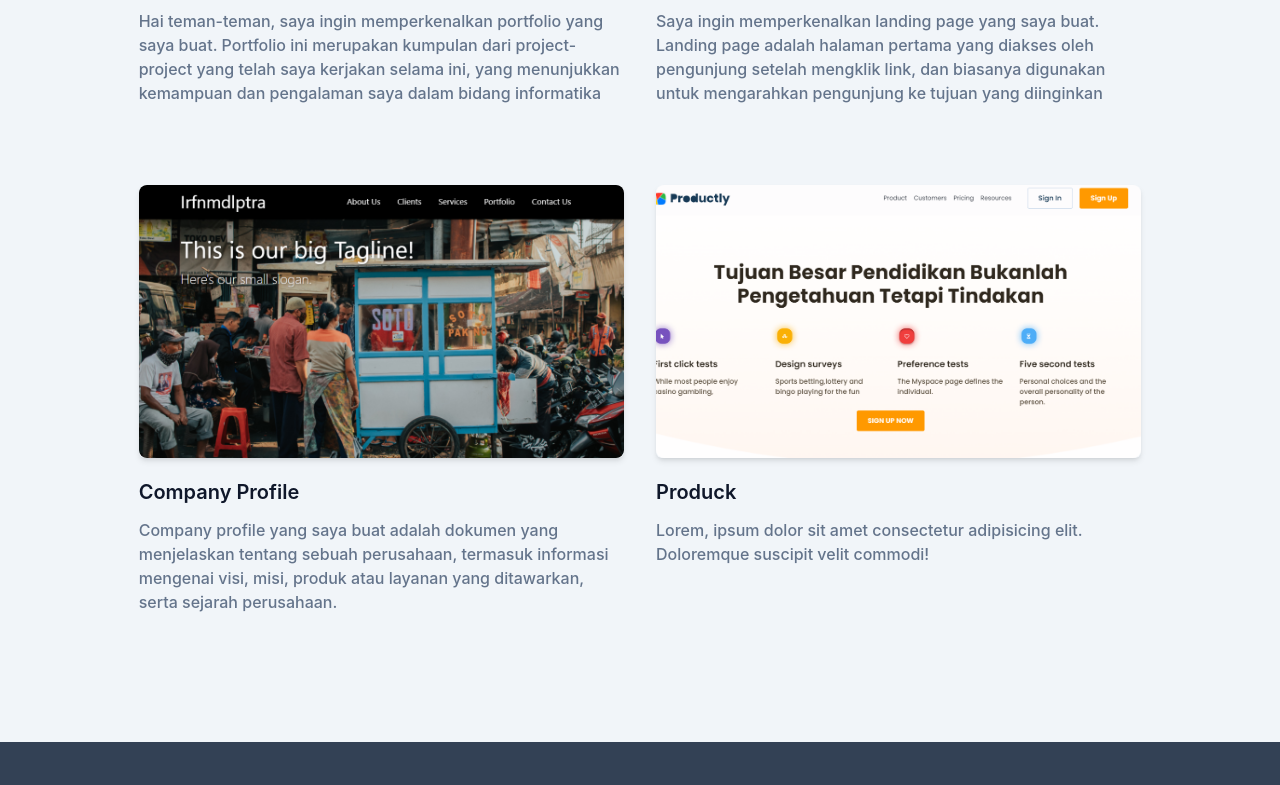
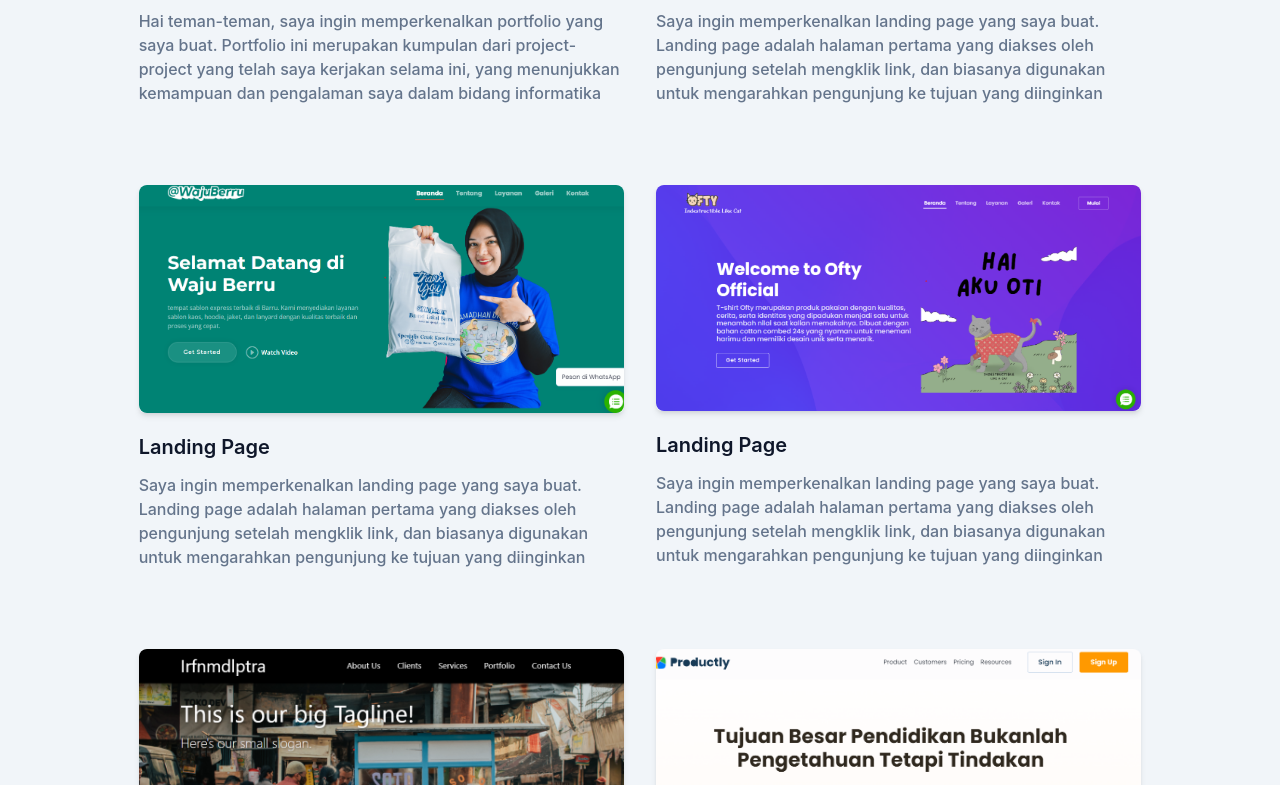
Before and after one commit to irfnmdlptra/irfnmdlptra.github.io, a website: page index.html in a window 1280 px wide. Shown: the part 2144-2929 px from the top of the page. Drawn offline with Linux system fonts and the light colour scheme.

Commit message:
mengubh gif loading

```diff
--- a/index.html
+++ b/index.html
@@ -270,9 +270,30 @@
               informatika
             </p>
           </div>
+
           <div class="mb-12 p-4 md:w-1/2">
             <div class="overflow-hidden rounded-md shadow-md">
               <a href="https://irfnmdlptra.github.io/Landing-Page/"> <img class="prmg" src="dist/img/portfolio/landing page.png" alt="Landing Page" width="w-full" /> </a>
+              <video class="prvd" id="" poster="dist/img/portfolio/ofty official v3.png" src="dist/img/video/fs2.mp4" alt="Portfolio" width="w-full"></video>
+            </div>
+            <h3 class="mt-5 mb-3 text-xl font-semibold text-dark dark:text-white">Landing Page</h3>
+            <p class="text-base font-medium text-secondary">
+              Saya ingin memperkenalkan landing page yang saya buat. Landing page adalah halaman pertama yang diakses oleh pengunjung setelah mengklik link, dan biasanya digunakan untuk mengarahkan pengunjung ke tujuan yang diinginkan
+            </p>
+          </div>
+           <div class="mb-12 p-4 md:w-1/2">
+            <div class="overflow-hidden rounded-md shadow-md">
+              <a href="https://wajuberru.vercel.app"> <img class="prmg" src="dist/img/portfolio/waju berruv2.png" alt="Landing Page" width="w-full" /> </a>
+              <video class="prvd" id="" poster="dist/img/portfolio/waju berruv2.png" src="dist/img/video/fs2.mp4" alt="Portfolio" width="w-full"></video>
+            </div>
+            <h3 class="mt-5 mb-3 text-xl font-semibold text-dark dark:text-white">Landing Page</h3>
+            <p class="text-base font-medium text-secondary">
+              Saya ingin memperkenalkan landing page yang saya buat. Landing page adalah halaman pertama yang diakses oleh pengunjung setelah mengklik link, dan biasanya digunakan untuk mengarahkan pengunjung ke tujuan yang diinginkan
+            </p>
+          </div>
+           <div class="mb-12 p-4 md:w-1/2">
+            <div class="overflow-hidden rounded-md shadow-md">
+              <a href="https://ofty-official.vercel.app"> <img class="prmg" src="dist/img/portfolio/ofty official v3.png" alt="Landing Page" width="w-full" /> </a>
               <video class="prvd" id="" poster="dist/img/portfolio/landing page.png" src="dist/img/video/fs2.mp4" alt="Portfolio" width="w-full"></video>
             </div>
             <h3 class="mt-5 mb-3 text-xl font-semibold text-dark dark:text-white">Landing Page</h3>
```
Also changed, not shown: dist/img/portfolio/ofty official v3.png (added), dist/img/portfolio/waju berruv2.png (added), 2 other files.
